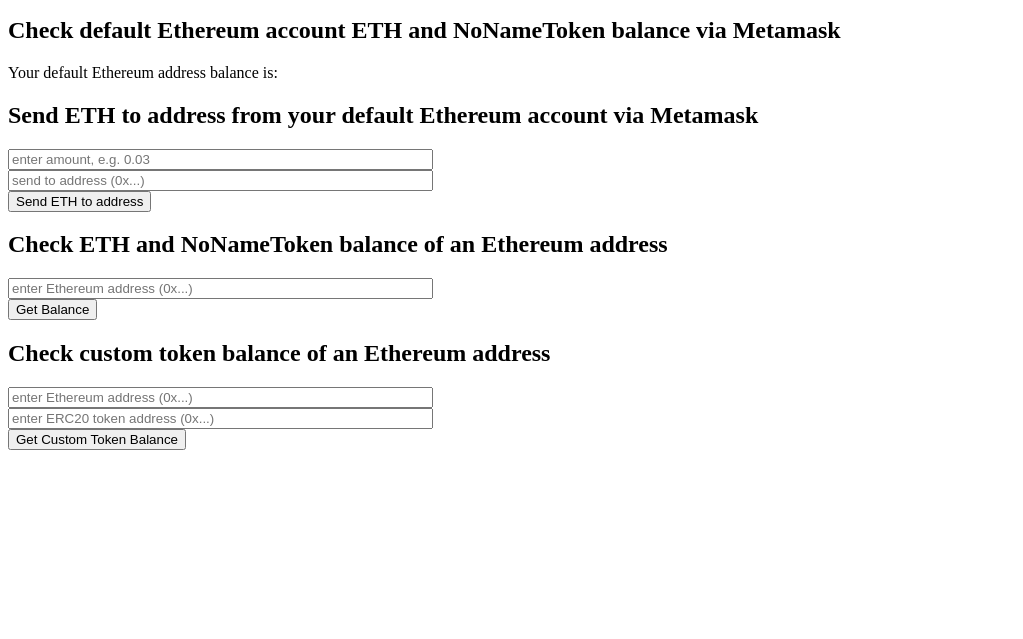
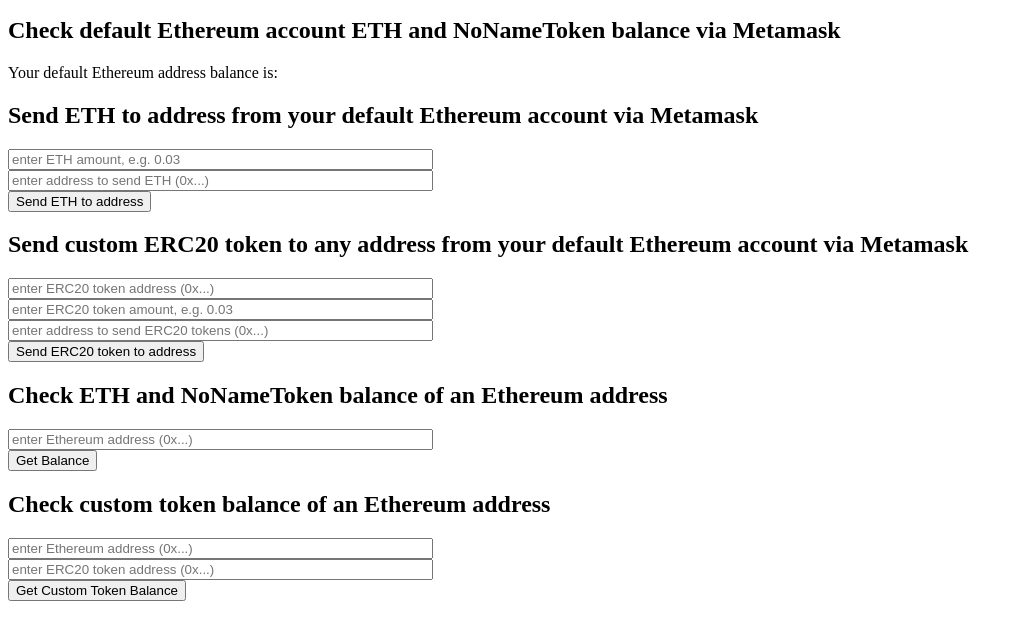
Before and after one commit to kozyilmaz/ethereum-dapps, a website: page app/wallet.html in a window 1280 px wide. Shown: the part 119-758 px from the top of the page, without its empty margins (0-1023 px from the left). Drawn offline with Linux system fonts and the light colour scheme; a script that the page names is missing.

Commit message:
token send

```diff
--- a/app/wallet.html
+++ b/app/wallet.html
@@ -25,13 +25,25 @@
   </p>
 
   <h2>Send ETH to address from your default Ethereum account via Metamask</h2>
-  <input type="text" size="50" id="amount" placeholder="enter amount, e.g. 0.03"></input>
+  <input type="text" size="50" id="ethamount" placeholder="enter ETH amount, e.g. 0.03"></input>
   <br />
-  <input type="text" size="50" id="toaddress" placeholder="send to address (0x...)" />
+  <input type="text" size="50" id="toaddress" placeholder="enter address to send ETH (0x...)" />
   <br />
   <button id="send" onclick="App.sendEther()">Send ETH to address</button>
   <p>
     <div><span style="font-weight:bold" id="sendethstatus"></span></div>
+  </p>
+
+  <h2>Send custom ERC20 token to any address from your default Ethereum account via Metamask</h2>
+  <input type="text" size="50" id="erc20address" placeholder="enter ERC20 token address (0x...)" />
+  <br />
+  <input type="text" size="50" id="tokenamount" placeholder="enter ERC20 token amount, e.g. 0.03"></input>
+  <br />
+  <input type="text" size="50" id="totokenaddress" placeholder="enter address to send ERC20 tokens (0x...)" />
+  <br />
+  <button id="send" onclick="App.sendToken()">Send ERC20 token to address</button>
+  <p>
+    <div><span style="font-weight:bold" id="sendtokenstatus"></span></div>
   </p>
 
   <h2>Check ETH and NoNameToken balance of an Ethereum address</h2>
--- a/app/wallet.js
+++ b/app/wallet.js
@@ -164,7 +164,7 @@
   // send ether
   sendEther: function() {
     var self = this;
-    let amount = parseFloat(document.getElementById("amount").value);
+    let amount = parseFloat(document.getElementById("ethamount").value);
     if (isNaN(amount)) {
       document.getElementById("sendethstatus").innerHTML = "error: invalid amount";
       return;
```
